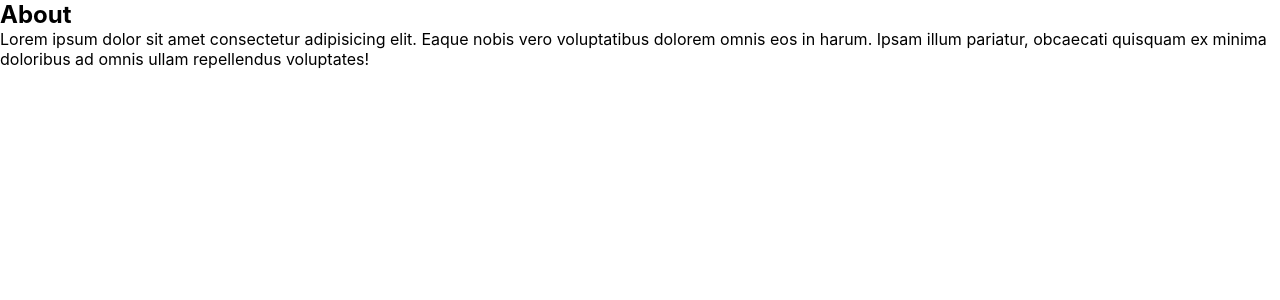
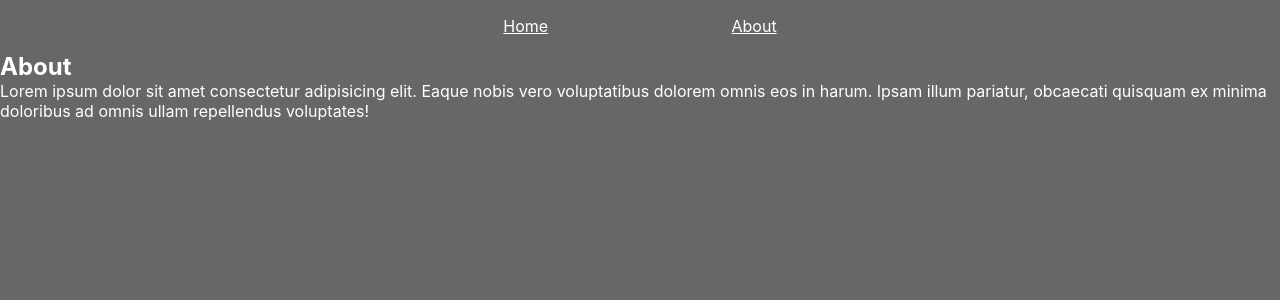
Before and after one commit to alexgrabulosapuertas/reacttsx-codely, a React (Create React App) app: page /about in a window 1280 px wide. Shown: the top 300 px of the page. Built offline with nearby package versions, Linux system fonts and the light colour scheme.

Commit message:
Feat: Navbar

```diff
--- a/src/App.tsx
+++ b/src/App.tsx
@@ -2,10 +2,14 @@ import React from 'react';
 import './App.css';
 import './assets/scss/styles.scss';
 import { Router } from './components/Router';
+import { Navbar } from './components/Navbar';
 
 function App() {
   return (
-    <Router />
+    <>
+      <Navbar />
+      <Router />
+    </>
   );
 }
 
--- a/src/assets/scss/styles.scss
+++ b/src/assets/scss/styles.scss
@@ -1,3 +1,11 @@
+* {
+    color: #fff;
+}
+
+body {
+    background-color: #676767;
+}
+
 .container {
     width: 80vw;
     margin: 2rem auto;
--- a/src/components/Footer.tsx
+++ b/src/components/Footer.tsx
@@ -3,7 +3,7 @@ import React from 'react';
 export function Footer() {
     return (
         <footer id='footer' style={styles.footerContainer}>
-            <p style={styles.footerText}>Created by: Àlex</p>
+            <p>Created by: Àlex</p>
         </footer>
     );
 }
@@ -12,8 +12,5 @@ const styles = {
     footerContainer: {
         backgroundColor: '#1f2a3f',
         height: '10vh',
-    },
-    footerText: {
-        color: '#fff',
-    },
+    }
 };
--- /dev/null
+++ b/src/components/Navbar.tsx
@@ -0,0 +1,19 @@
+export function Navbar() {
+    return(
+        <nav style={{ textAlign: 'center', padding: '1rem' }}>
+            <ul style={styles.menu}>
+                <li><a href="/">Home</a></li>
+                <li><a href="/about">About</a></li>
+            </ul>
+        </nav>
+    );
+}
+
+const styles = {
+    menu: {
+        width: '50vw',
+        display: 'inline-flex',
+        justifyContent: 'space-evenly',
+        listStyle: 'none',
+    },
+};
```
